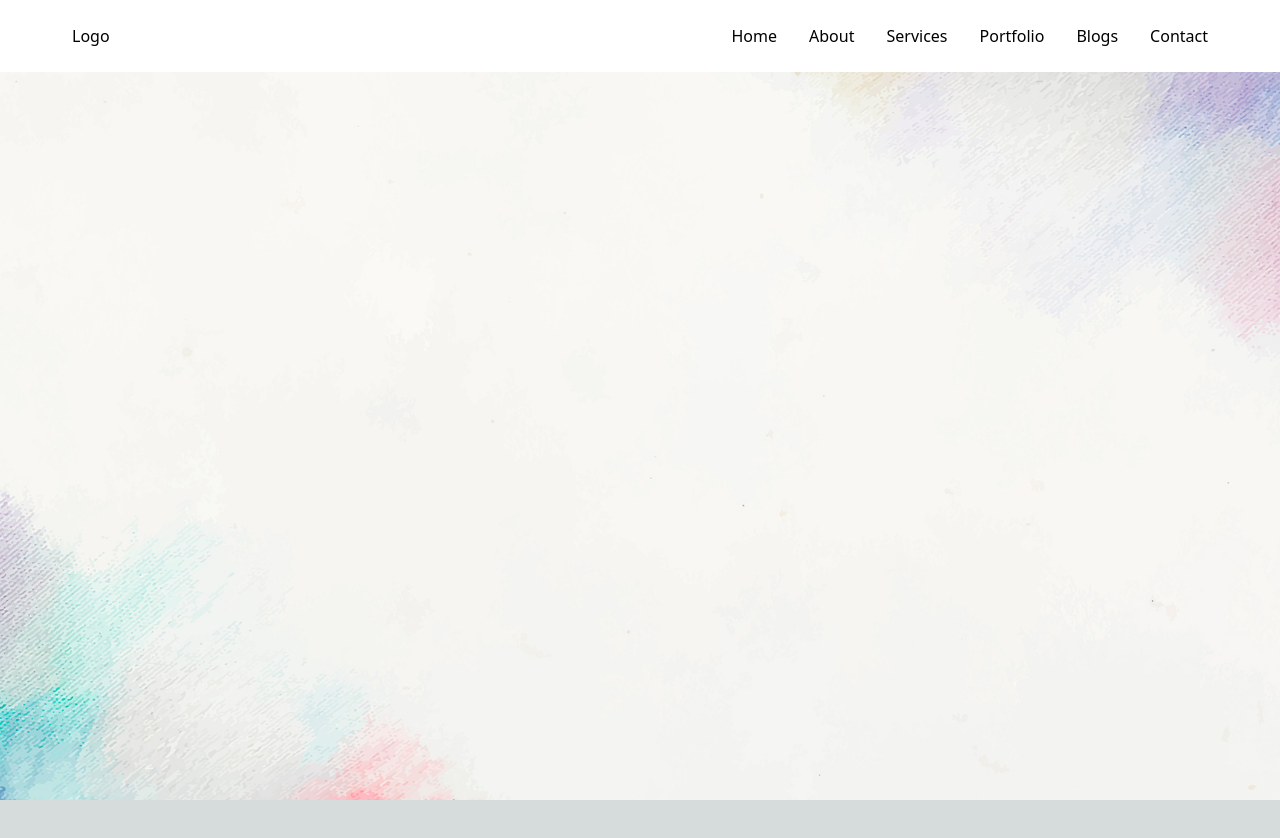
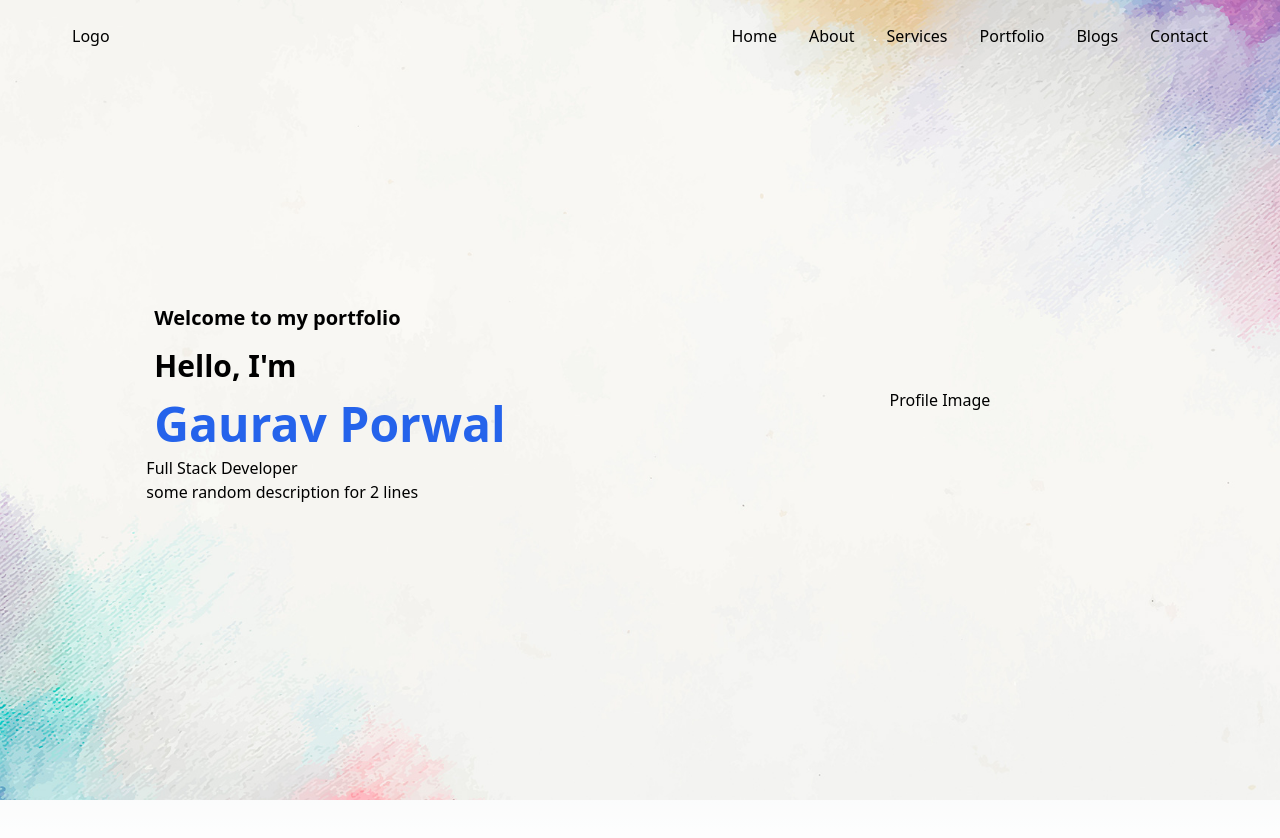
Before and after one commit to gauravprwl14/portfolio-nextjs-website, a Next.js app: page / in a window 1280 px wide. Shown: the top 838 px of the page. Before the commit the page ends 800 px from the top, so only its background shows below. Built offline with nearby package versions, Linux system fonts and the light colour scheme.

Commit message:
added the text color and styling

```diff
--- a/src/app/home.tsx
+++ b/src/app/home.tsx
@@ -1,15 +1,60 @@
+import React from "react";
+
+const USER_OBJ = {
+  name: "Gaurav Porwal",
+  designation: "Full Stack Developer",
+  description: "some random description for 2 lines",
+};
+
 const Home = () => {
   return (
-    <section
-      className="w-full h-auto clear-both float-left max-w-screen-2xl"
-      id="home"
-    >
+    <Container>
+      <HeroContent />
+    </Container>
+  );
+};
+
+const HeroContent = ({}) => {
+  return (
+    <div className="flex flex-row h-full mx-auto px-10 max-w-screen-2xl">
+      <div className="section-1 w-full flex items-center flex-col  justify-around">
+        <div className="pr-5">
+          <div className=" text-xl  font-semibold p-2">
+            <h3>Welcome to my portfolio</h3>
+          </div>
+          <div className="text-3xl p-2 font-semibold">
+            <h3 className="">{`Hello, I'm`}</h3>
+          </div>
+
+          <div className="text-5xl p-2 text-blue-600 font-bold">
+            <h3>{USER_OBJ.name}</h3>
+          </div>
+
+          <div className="designation">
+            <h3>{USER_OBJ.designation}</h3>
+          </div>
+
+          <div className="designation">
+            <h3>{USER_OBJ.description}</h3>
+          </div>
+        </div>
+      </div>
+
+      <div className="section-2 w-full flex items-center flex-col justify-center">
+        <div className="">
+          <h3 className="">{`Profile Image`}</h3>
+        </div>
+      </div>
+    </div>
+  );
+};
+
+const Container = ({ children }: { children: React.ReactNode }) => {
+  return (
+    <section className="w-full h-auto clear-both float-left -mt-20" id="home">
       <div className="w-full h-dvh relative clear-both float-left">
-        <div className=" ">
-          Home Section
-          <div className="bg-[url('/img/slider/light-bg.jpg')] absolute top-0 right-0 left-0 bottom-0 bg-no-repeat bg-center bg-cover">
-            <div className="">Hello</div>
-          </div>
+        <div className="bg-[url('/img/slider/light-bg.jpg')] absolute top-0 right-0 left-0 bottom-0 bg-no-repeat bg-center bg-cover">
+          {children}
         </div>
       </div>
     </section>
--- a/src/app/page.tsx
+++ b/src/app/page.tsx
@@ -3,7 +3,7 @@ import Home from "./home";
 
 export default function MainPage() {
   return (
-    <main className="flex flex-col min-h-screen right-0 left-0 mt-19">
+    <main className="flex flex-col min-h-screen right-0 left-0 mt-20">
       <Home></Home>
     </main>
   );
--- a/src/components/Header/index.tsx
+++ b/src/components/Header/index.tsx
@@ -29,7 +29,8 @@ const Header = ({ logo }) => {
   const [toggle, setToggle] = useState(false);
   return (
     <header>
-      <nav className="px-8 py-6 bg-white fixed top-0 left-0 right-0 z-30">
+      {/* bg-white */}
+      <nav className="px-8 py-6  fixed top-0 left-0 right-0 z-30">
         {/* container */}
         <div className="w-full mx-auto h-auto py-0 px-10 relative clear-both max-w-screen-2xl">
           <div className="flex items-center justify-between">
```
